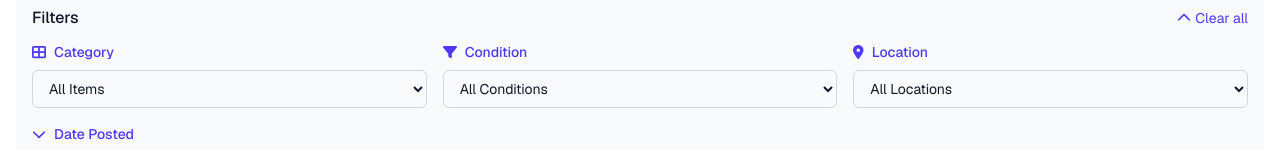
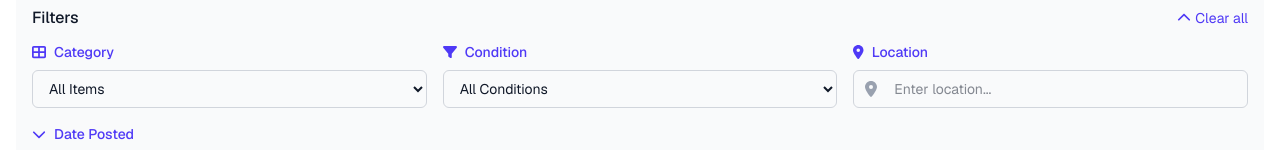
Before and after one commit to 0n6k4v/Fullfill, a Next.js app in the folder frontend/: page / in a window 1280 px wide. Both pictures are taken after a click on the button "Filters". Shown: the part 957-1107 px from the top of the page. Built offline with nearby package versions, Linux system fonts and the light colour scheme.

Commit message:
แก้input filter location into input fill

```diff
--- a/frontend/src/pages/Home/components/CatalogPage.jsx
+++ b/frontend/src/pages/Home/components/CatalogPage.jsx
@@ -334,7 +334,7 @@ const CatalogPage = () => {
       TYPE: 'donation',
       name: 'Rice Cooker',
       category: 'Kitchen',
-      Condition: 'Like New',
+      Condition: 'like_new',
       Description: '5-cup automatic rice cooker with steamer basket. Used only a few times.',
       Location: 'Downtown',
       image: { url: '/api/placeholder/300/200' },
@@ -430,7 +430,7 @@ const CatalogPage = () => {
       TYPE: 'donation',
       name: 'Knife Set',
       category: 'Kitchen',
-      Condition: 'Like New',
+      Condition: 'like_new',
       Description: '15-piece kitchen knife set with block. High-quality stainless steel, barely used.',
       Location: 'Downtown',
       image: { url: '/api/placeholder/300/200' },
@@ -748,17 +748,18 @@ const CatalogPage = () => {
                   <label className="block text-sm font-medium text-indigo-600 flex items-center">
                     <FontAwesomeIcon icon={faMapMarkerAlt} className="mr-2" /> Location
                   </label>
-                  <select
-                    value={locationFilter}
-                    onChange={(e) => setLocationFilter(e.target.value)}
-                    className="block w-full pl-3 pr-3 py-2 border border-gray-300 rounded-md text-gray-900 focus:outline-none focus:ring-blue-500 focus:border-blue-500 sm:text-sm"
-                  >
-                    {locations.map(location => (
-                      <option key={location} value={location === "All Locations" ? "" : location}>
-                        {location}
-                      </option>
-                    ))}
-                  </select>
+                  <div className="relative">
+                    <div className="absolute inset-y-0 left-0 pl-3 flex items-center pointer-events-none">
+                      <FontAwesomeIcon icon={faMapMarkerAlt} className="text-gray-400" />
+                    </div>
+                    <input
+                      type="text"
+                      placeholder="Enter location..."
+                      value={locationFilter}
+                      onChange={(e) => setLocationFilter(e.target.value)}
+                      className="block w-full pl-10 pr-3 py-2 border border-gray-300 rounded-md text-gray-900 focus:outline-none focus:ring-blue-500 focus:border-blue-500 sm:text-sm"
+                    />
+                  </div>
                 </div>
 
                 {/* Date Filter */}
```
